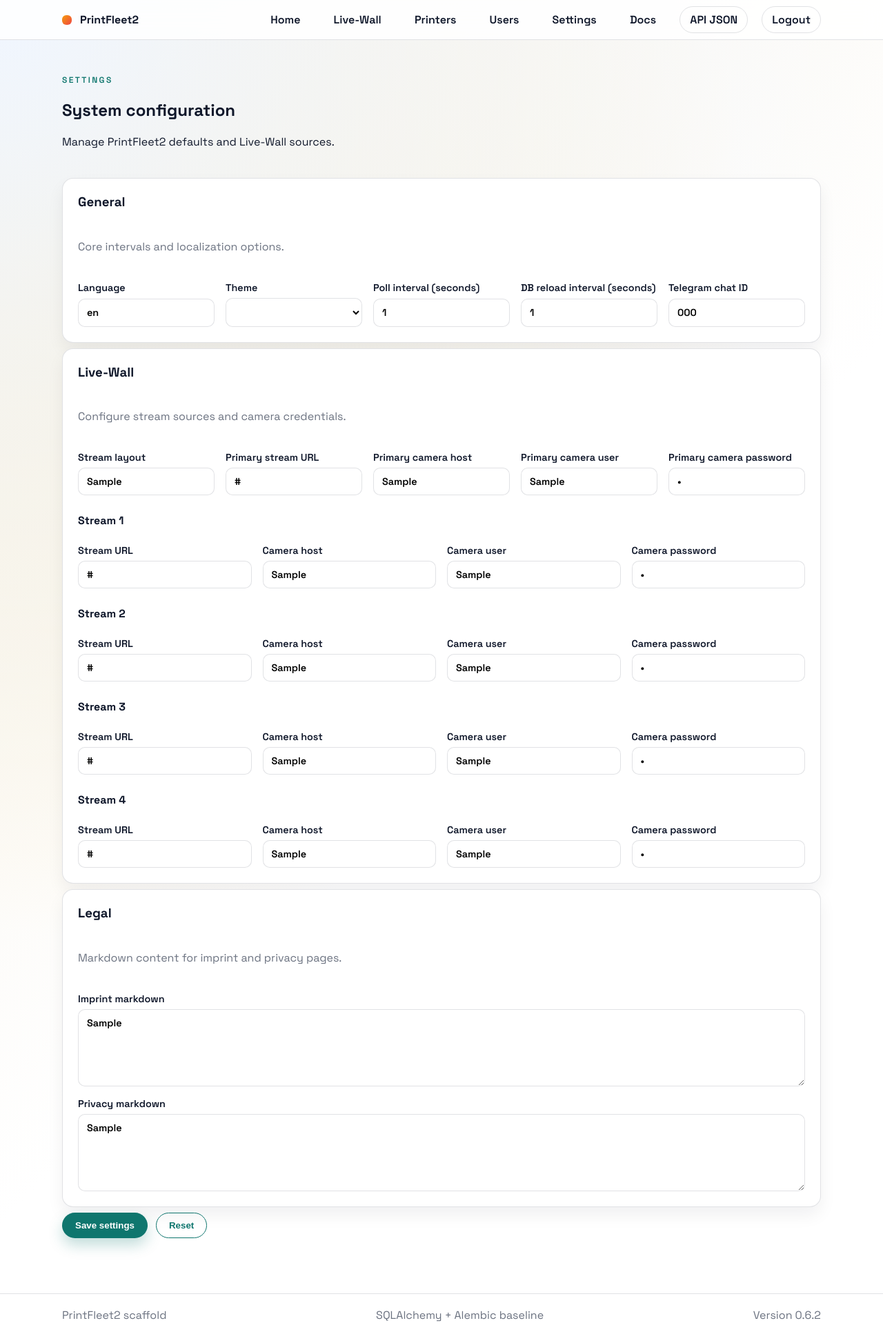
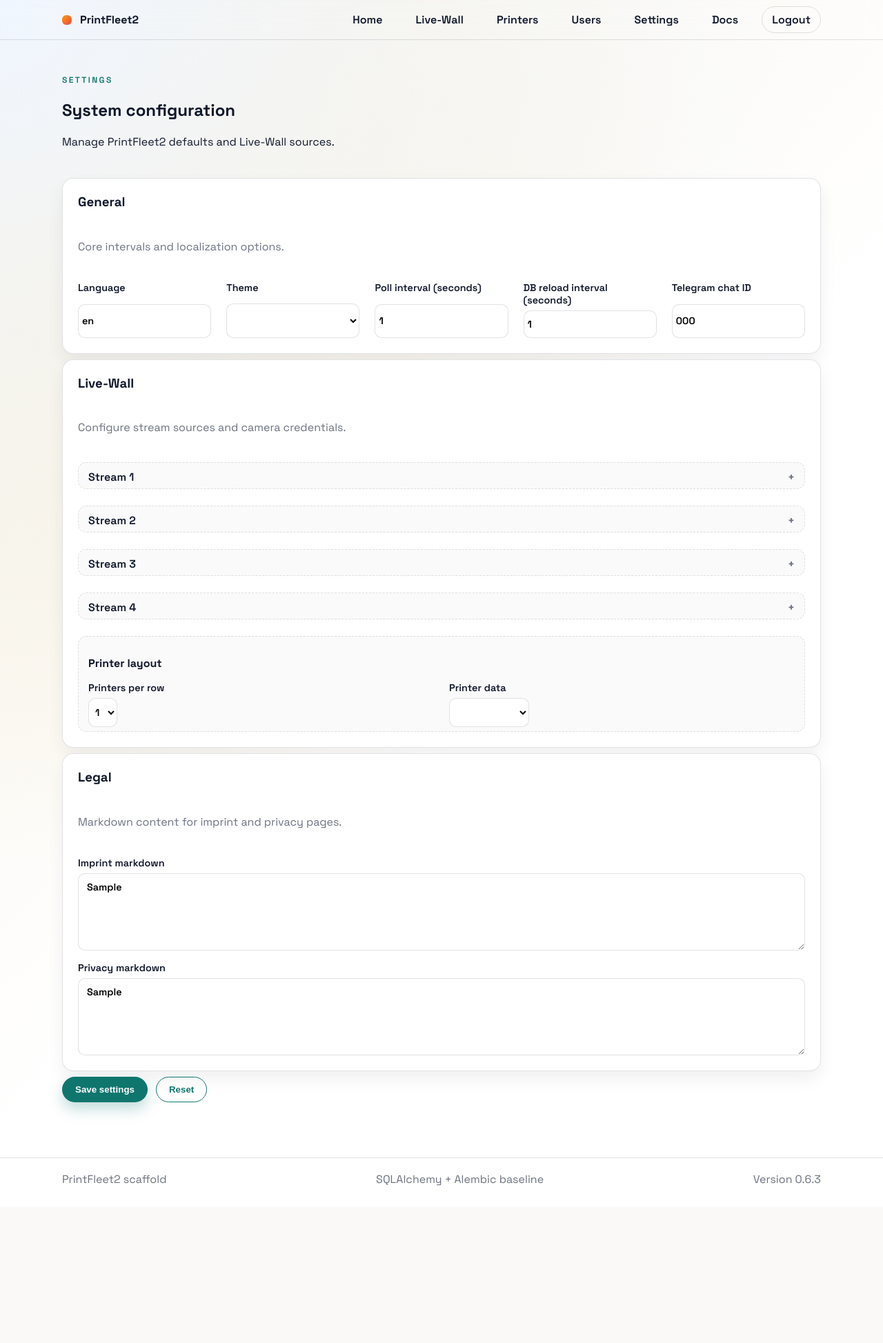
Before and after one commit to know-how-schmiede/PrintFleet2, a Flask app: page /settings in a window 1280 px wide. Shown: the whole page at 69% size. After the commit the page ends 1719 px from the top, so only its background shows below. Run offline with Flask 3, Linux system fonts and the light colour scheme; the visitor is signed in with stand-in values (Sample User, id 1); tables that the repository leaves empty hold one stand-in row (values such as "Sample post"); some libraries are stand-ins or nearby versions.

Commit message:
Add printer layout and data options to Live-Wall settings
Introduces configurable grid columns and printer data display options for the Live-Wall. Adds new settings fields, updates the settings UI with collapsible stream sections and improved form layout, and removes the API JSON button from navigation. Updates CSS for better spacing and sectioning, and ensures backend and frontend validation for the new settings.

```diff
--- a/src/printfleet2/models/settings.py
+++ b/src/printfleet2/models/settings.py
@@ -23,6 +23,8 @@ class Settings(Base):
     kiosk_camera_user: Mapped[str | None] = mapped_column(String, nullable=True)
     kiosk_camera_password: Mapped[str | None] = mapped_column(String, nullable=True)
     kiosk_stream_layout: Mapped[str | None] = mapped_column(String, nullable=True)
+    live_wall_printer_columns: Mapped[int | None] = mapped_column(Integer, nullable=True)
+    live_wall_printer_data: Mapped[str | None] = mapped_column(String, nullable=True)
     kiosk_stream_url_1: Mapped[str | None] = mapped_column(String, nullable=True)
     kiosk_camera_host_1: Mapped[str | None] = mapped_column(String, nullable=True)
     kiosk_camera_user_1: Mapped[str | None] = mapped_column(String, nullable=True)
--- a/src/printfleet2/static/settings.js
+++ b/src/printfleet2/static/settings.js
@@ -36,9 +36,14 @@ document.addEventListener("DOMContentLoaded", () => {
     kiosk_camera_host_4: "settingKioskCameraHost4",
     kiosk_camera_user_4: "settingKioskCameraUser4",
     kiosk_camera_password_4: "settingKioskCameraPassword4",
+    live_wall_printer_columns: "settingLiveWallPrinterColumns",
+    live_wall_printer_data: "settingLiveWallPrinterData",
   };
 
   const numericFields = new Set(["poll_interval", "db_reload_interval"]);
+  const integerFields = {
+    live_wall_printer_columns: { min: 1, max: 5 },
+  };
 
   function setNotice(message, type) {
     notice.textContent = message;
@@ -51,6 +56,14 @@ document.addEventListener("DOMContentLoaded", () => {
   function setFieldValue(fieldId, value) {
     const field = document.getElementById(fieldId);
     if (!field) {
+      return;
+    }
+    if (fieldId === "settingLiveWallPrinterColumns" && (value === null || value === undefined || value === "")) {
+      field.value = "3";
+      return;
+    }
+    if (fieldId === "settingLiveWallPrinterData" && (value === null || value === undefined || value === "")) {
+      field.value = "normal";
       return;
     }
     field.value = value ?? "";
@@ -77,6 +90,20 @@ document.addEventListener("DOMContentLoaded", () => {
         continue;
       }
       const rawValue = field.value;
+      if (Object.prototype.hasOwnProperty.call(integerFields, key)) {
+        const trimmed = rawValue.trim();
+        if (!trimmed) {
+          payload[key] = null;
+          continue;
+        }
+        const parsed = Number(trimmed);
+        const { min, max } = integerFields[key];
+        if (!Number.isInteger(parsed) || parsed < min || parsed > max) {
+          return { error: `Invalid value for ${key.replace("_", " ")}.` };
+        }
+        payload[key] = parsed;
+        continue;
+      }
       if (numericFields.has(key)) {
         const trimmed = rawValue.trim();
         if (!trimmed) {
--- a/src/printfleet2/static/style.css
+++ b/src/printfleet2/static/style.css
@@ -20,7 +20,7 @@ body {
 .site-header {
   position: sticky;
   top: 0;
-  background: rgba(255, 255, 255, 0.85);
+
   backdrop-filter: blur(12px);
   border-bottom: 1px solid var(--border);
   z-index: 10;
@@ -210,6 +210,37 @@ body {
   font-size: 1rem;
 }
 
+.stream-section {
+  margin-top: 16px;
+  padding: 10px 14px 6px;
+  border-radius: 12px;
+  border: 1px dashed var(--border);
+  background: rgba(15, 23, 42, 0.02);
+}
+
+.stream-section summary {
+  display: flex;
+  align-items: center;
+  justify-content: space-between;
+  cursor: pointer;
+  font-weight: 600;
+  list-style: none;
+}
+
+.stream-section summary::-webkit-details-marker {
+  display: none;
+}
+
+.stream-section summary::after {
+  content: "+";
+  color: var(--muted);
+  font-weight: 700;
+}
+
+.stream-section[open] summary::after {
+  content: "-";
+}
+
 .list {
   list-style: none;
   padding: 0;
@@ -248,9 +279,29 @@ body {
 
 .form-grid {
   display: grid;
-  gap: 16px;
+  gap: 16px 22px;
   grid-template-columns: repeat(auto-fit, minmax(180px, 1fr));
   margin-top: 16px;
+}
+
+.stream-section .form-grid .stream-url {
+  grid-column: 1 / -1;
+}
+
+.stream-section .form-grid .stream-host {
+  grid-column: 1 / -1;
+  justify-self: start;
+  width: min(260px, 100%);
+}
+
+.printer-layout-select {
+  justify-self: start;
+  width: fit-content;
+}
+
+.printer-layout-select select {
+  width: max-content;
+  min-width: 0;
 }
 
 label {
@@ -262,7 +313,7 @@ label {
 
 input,
 select {
-  padding: 10px 12px;
+  padding: 10px 5px;
   border-radius: 10px;
   border: 1px solid var(--border);
   font: inherit;
@@ -465,7 +516,7 @@ label.checkbox input {
 .live-wall-printer-grid {
   display: grid;
   gap: 12px;
-  grid-template-columns: repeat(auto-fit, minmax(200px, 1fr));
+  grid-template-columns: repeat(var(--printer-columns, 3), minmax(0, 1fr));
 }
 
 .live-wall-printer {
--- a/src/printfleet2/templates/base.html
+++ b/src/printfleet2/templates/base.html
@@ -25,7 +25,6 @@
             <a href="/users">Users</a>
             <a href="/settings">Settings</a>
             <a href="/docs">Docs</a>
-            <a href="/api/docs" class="ghost">API JSON</a>
             <a href="/login" id="authLink" class="ghost">Login</a>
           {% endif %}
         </nav>
--- a/src/printfleet2/templates/settings.html
+++ b/src/printfleet2/templates/settings.html
@@ -46,36 +46,15 @@
       <div class="card stack">
         <h3>Live-Wall</h3>
         <p class="muted">Configure stream sources and camera credentials.</p>
+
+        <details class="stream-section">
+          <summary>Stream 1</summary>
           <div class="form-grid">
-          <label>
-            Stream layout
-            <input type="text" id="settingKioskLayout" placeholder="standard">
-          </label>
-          <label>
-            Primary stream URL
-            <input type="text" id="settingKioskStreamUrl">
-          </label>
-          <label>
-            Primary camera host
-            <input type="text" id="settingKioskCameraHost">
-          </label>
-          <label>
-            Primary camera user
-            <input type="text" id="settingKioskCameraUser" autocomplete="username">
-          </label>
-          <label>
-            Primary camera password
-            <input type="password" id="settingKioskCameraPassword" autocomplete="new-password">
-          </label>
-        </div>
-
-        <h4>Stream 1</h4>
-        <div class="form-grid">
-          <label>
+            <label class="stream-url">
               Stream URL
               <input type="text" id="settingKioskStreamUrl1">
             </label>
-          <label>
+            <label class="stream-host">
               Camera host
               <input type="text" id="settingKioskCameraHost1">
             </label>
@@ -88,14 +67,16 @@
               <input type="password" id="settingKioskCameraPassword1" autocomplete="new-password">
             </label>
           </div>
+        </details>
 
-        <h4>Stream 2</h4>
+        <details class="stream-section">
+          <summary>Stream 2</summary>
           <div class="form-grid">
-          <label>
+            <label class="stream-url">
               Stream URL
               <input type="text" id="settingKioskStreamUrl2">
             </label>
-          <label>
+            <label class="stream-host">
               Camera host
               <input type="text" id="settingKioskCameraHost2">
             </label>
@@ -108,14 +89,16 @@
               <input type="password" id="settingKioskCameraPassword2" autocomplete="new-password">
             </label>
           </div>
+        </details>
 
-        <h4>Stream 3</h4>
+        <details class="stream-section">
+          <summary>Stream 3</summary>
           <div class="form-grid">
-          <label>
+            <label class="stream-url">
               Stream URL
               <input type="text" id="settingKioskStreamUrl3">
             </label>
-          <label>
+            <label class="stream-host">
               Camera host
               <input type="text" id="settingKioskCameraHost3">
             </label>
@@ -128,14 +111,16 @@
               <input type="password" id="settingKioskCameraPassword3" autocomplete="new-password">
             </label>
           </div>
+        </details>
 
-        <h4>Stream 4</h4>
+        <details class="stream-section">
+          <summary>Stream 4</summary>
           <div class="form-grid">
-          <label>
+            <label class="stream-url">
               Stream URL
               <input type="text" id="settingKioskStreamUrl4">
             </label>
-          <label>
+            <label class="stream-host">
               Camera host
               <input type="text" id="settingKioskCameraHost4">
             </label>
@@ -147,6 +132,31 @@
               Camera password
               <input type="password" id="settingKioskCameraPassword4" autocomplete="new-password">
             </label>
+          </div>
+        </details>
+
+        <div class="stream-section printer-layout">
+          <h4>Printer layout</h4>
+          <div class="form-grid">
+            <label class="printer-columns printer-layout-select">
+              Printers per row
+              <select id="settingLiveWallPrinterColumns">
+                <option value="1">1</option>
+                <option value="2">2</option>
+                <option value="3" selected>3</option>
+                <option value="4">4</option>
+                <option value="5">5</option>
+              </select>
+            </label>
+            <label class="printer-data printer-layout-select">
+              Printer data
+              <select id="settingLiveWallPrinterData">
+                <option value="light">light Data</option>
+                <option value="normal" selected>normal Data</option>
+                <option value="all">all Data</option>
+              </select>
+            </label>
+          </div>
         </div>
       </div>
 
--- a/src/printfleet2/version.py
+++ b/src/printfleet2/version.py
@@ -1 +1 @@
-VERSION = "0.6.2"
+VERSION = "0.6.3"
--- a/src/printfleet2/web/routes.py
+++ b/src/printfleet2/web/routes.py
@@ -10,7 +10,13 @@ from printfleet2.services.printer_service import (
     printers_to_dict,
     update_printer,
 )
-from printfleet2.services.settings_service import ensure_settings_row, settings_to_dict, update_settings
+from printfleet2.services.settings_service import (
+    ensure_settings_row,
+    normalize_printer_data,
+    normalize_printer_columns,
+    settings_to_dict,
+    update_settings,
+)
 from printfleet2.services.user_service import (
     create_user,
     get_user,
@@ -69,6 +75,8 @@ def build_live_wall_config(settings: dict) -> dict:
 
     return {
         "layout": normalize_layout(settings.get("kiosk_stream_layout")),
+        "printer_columns": normalize_printer_columns(settings.get("live_wall_printer_columns")) or 3,
+        "printer_data": normalize_printer_data(settings.get("live_wall_printer_data")),
         "streams": streams,
     }
 
@@ -83,6 +91,9 @@ def build_live_wall_printers(printers) -> list[dict]:
                 "name": printer.name,
                 "location": printer.location,
                 "type": printer.printer_type,
+                "backend": printer.backend,
+                "host": printer.host,
+                "port": printer.port,
             }
         )
     return active_printers
```
Also changed, not shown: docs/Version.md (+8 -0 lines), src/printfleet2/services/settings_service.py (+53 -0 lines), src/printfleet2/templates/live_wall.html (+7 -2 lines). Lines whose indentation alone changed are shown as unchanged.
